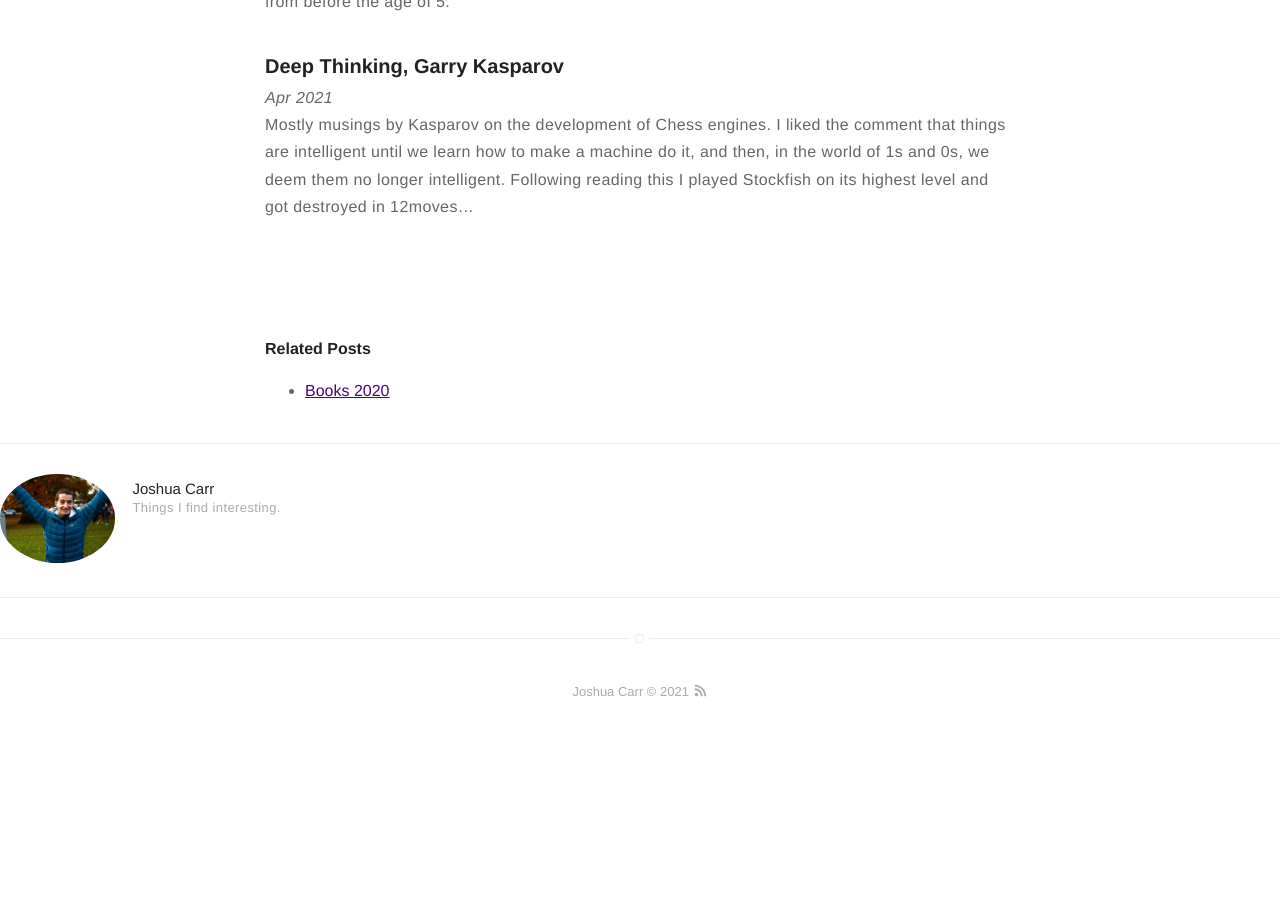
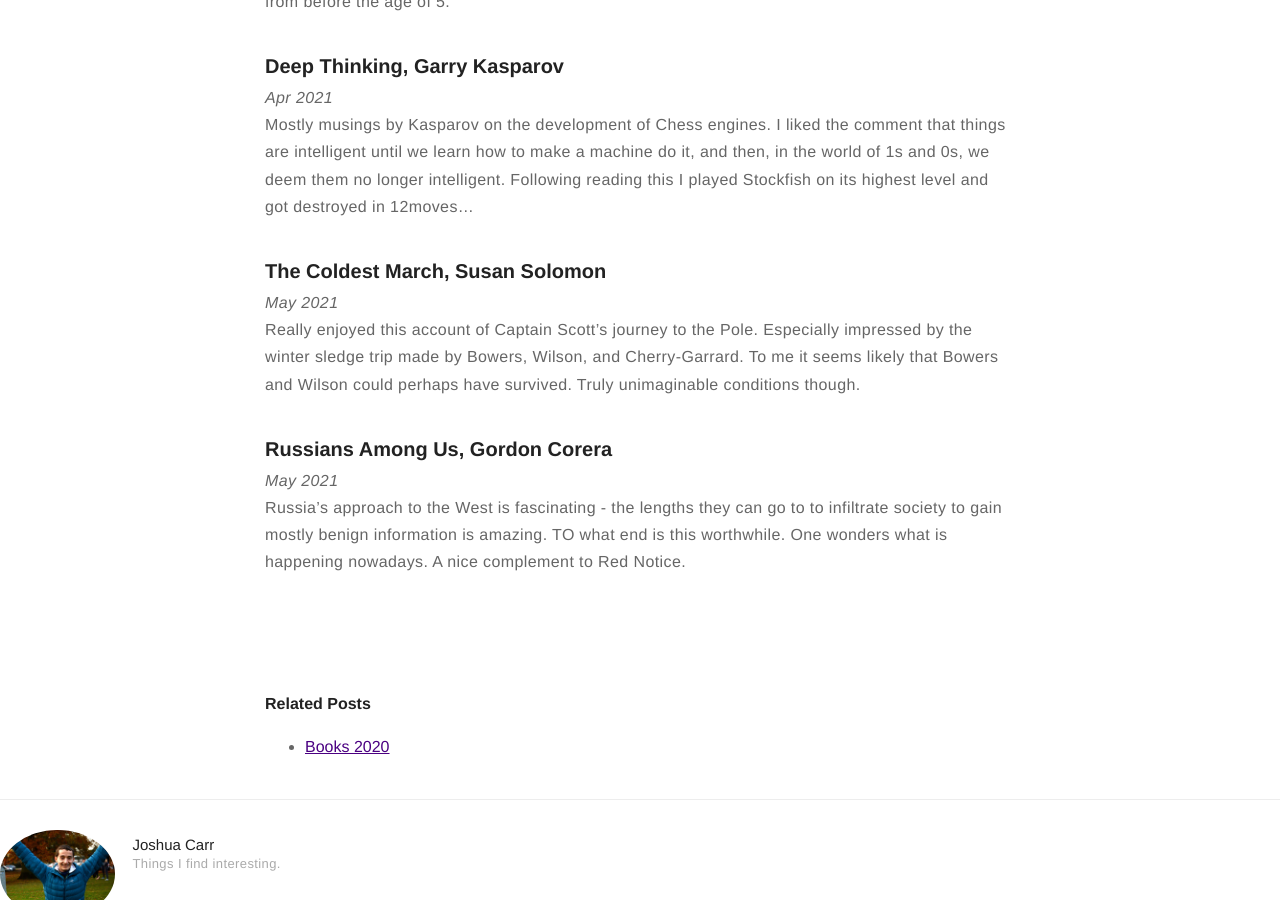
Before and after one commit to jc782/jc782.github.io, a Jekyll site: the page built from _posts/2020-12-30-Books-2021.markdown, in a window 1280 px wide and 900 px high, scrolled down 1960 px. Built offline with Jekyll 4.4.1, drawn with Linux system fonts in a browser that asks for light colours; before the commit the page ends 2699 px from its top, so only the background shows below that.

Commit message:
+ May books

```diff
--- a/_posts/2020-12-30-Books-2021.markdown
+++ b/_posts/2020-12-30-Books-2021.markdown
@@ -61,3 +61,11 @@ A child gets lost in India, survives the streets of Calcutta, gets adopted, then
 ### Deep Thinking, Garry Kasparov
 *Apr 2021*
 Mostly musings by Kasparov on the development of Chess engines. I liked the comment that things are intelligent until we learn how to make a machine do it, and then, in the world of 1s and 0s, we deem them no longer intelligent. Following reading this I played Stockfish on its highest level and got destroyed in 12moves...
+
+### The Coldest March, Susan Solomon
+*May 2021*
+Really enjoyed this account of Captain Scott's journey to the Pole. Especially impressed by the winter sledge trip made by Bowers, Wilson, and Cherry-Garrard. To me it seems likely that Bowers and Wilson could perhaps have survived. Truly unimaginable conditions though.
+
+### Russians Among Us, Gordon Corera
+*May 2021*
+Russia's approach to the West is fascinating - the lengths they can go to to infiltrate society to gain mostly benign information is amazing. TO what end is this worthwhile. One wonders what is happening nowadays. A nice complement to Red Notice.
```
